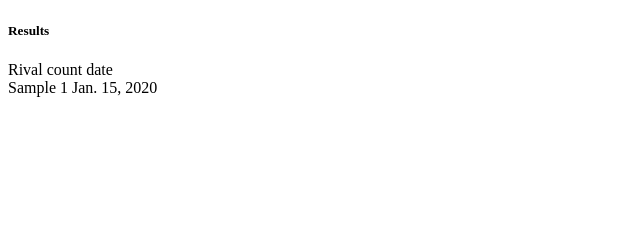
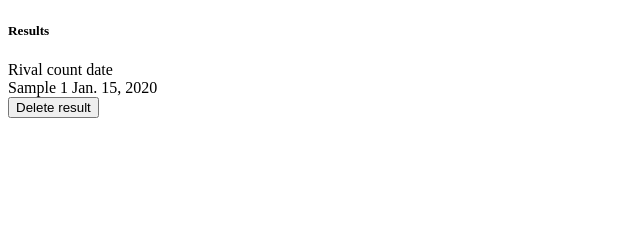
Before and after one commit to victor-nuzhniy/checkers, a Django app: page /profile/1/ in a window 1280 px wide. Shown: the part 150-390 px from the top of the page, without its empty margins (0-640 px from the left). Run offline with Django 4.2, Linux system fonts and the light colour scheme; a user stored in the database is signed in; tables that the repository leaves empty hold one stand-in row (values such as "Sample post"); parts of the project's set-up code (start-up, migrations or seed data) failed here and were passed over.

Commit message:
dev-new added ResultDeleteForm, modified profile.html

```diff
--- a/play/forms.py
+++ b/play/forms.py
@@ -12,3 +12,9 @@ class UserProfileForm(forms.ModelForm):
         """Class Meta for UserProfileForm."""
         model = User
         fields = ("username", "email")
+
+
+class ResultDeleteForm(forms.Form):
+    """Form class for delete result instance."""
+
+    id = forms.IntegerField(widget=forms.HiddenInput())
--- a/play/templates/play/profile.html
+++ b/play/templates/play/profile.html
@@ -12,6 +12,11 @@
         <div>Rival  count  date</div>
         {% for result in results %}
             <div>{{ result.rival }}  {{ result.count }}  {{ result.created_at }}</div>
+            <form method="post" action="{% url 'play:delete_result' user.id %}">
+                {% csrf_token %}
+                <input type="hidden" name="id" value="{{ result.id }}"/>
+                <input type="submit" value="Delete result"/>
+            </form>
         {% endfor %}
 
 {% endblock content %}
```
